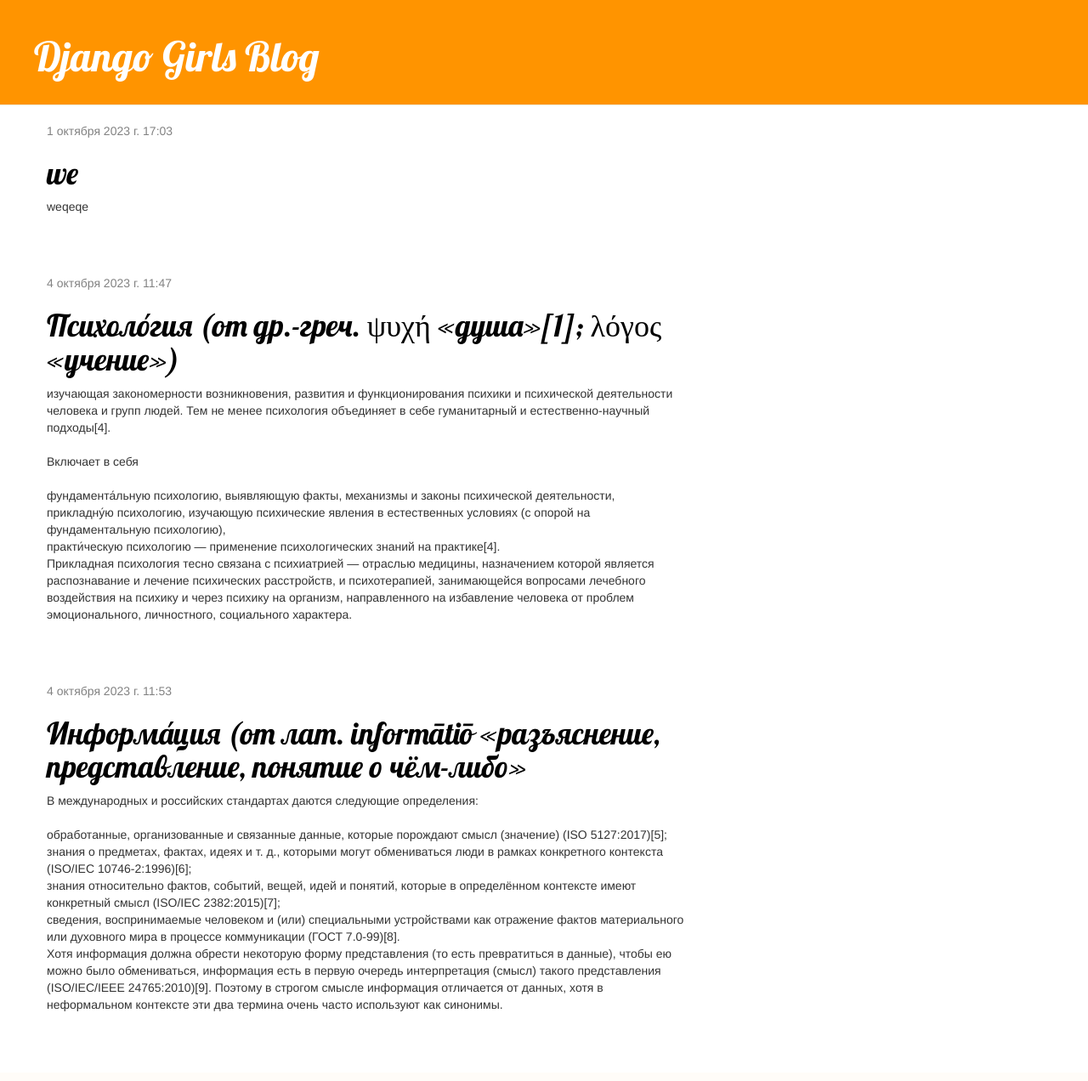
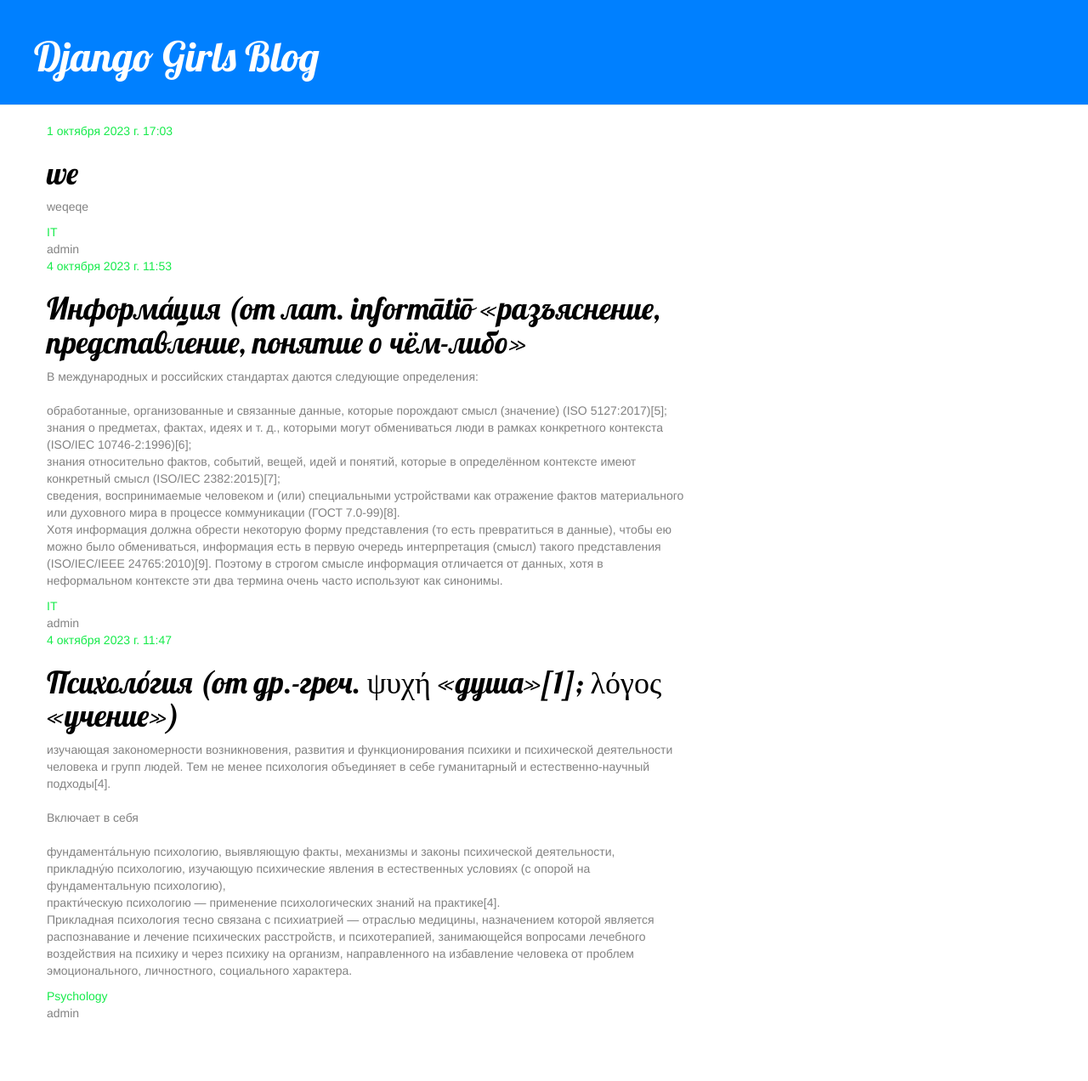
Before and after one commit to JhoskiyCoder/project1-blog, a Django app: page / in a window 1280 px wide. Shown: the whole page at 85% size. Before the commit the page ends 1190 px from the top, so only its background shows below. Run offline with Django 4.2, Linux system fonts and the light colour scheme; data comes from the database, SQL or seed files in the repository; both versions use the stored data as it was after the commit; some libraries are stand-ins or nearby versions.

Commit message:
category, author

```diff
--- a/blog/admin.py
+++ b/blog/admin.py
@@ -1,4 +1,6 @@
 from django.contrib import admin
-from .models import Post
+from .models import Post, Category
 
 admin.site.register(Post)
+
+admin.site.register(Category)
--- a/blog/forms.py
+++ b/blog/forms.py
@@ -1,9 +1,8 @@
 from django import forms
-
 from .models import Post
 
 class PostForm(forms.ModelForm):
 
     class Meta:
         model = Post
-        fields = ('title', 'text',)
+        fields = ('title', 'text', 'category',)
--- a/blog/models.py
+++ b/blog/models.py
@@ -1,6 +1,12 @@
 from django.conf import settings
 from django.db import models
 from django.utils import timezone
+
+class Category(models.Model):
+    title = models.CharField(max_length=200)
+
+    def __str__(self):
+        return self.title
 
 
 class Post(models.Model):
@@ -9,6 +15,7 @@ class Post(models.Model):
     text = models.TextField()
     created_date = models.DateTimeField(default=timezone.now)
     published_date = models.DateTimeField(blank=True, null=True)
+    category = models.ForeignKey(Category, on_delete=models.CASCADE)
 
     def publish(self):
         self.published_date = timezone.now()
--- a/blog/static/css/blog.css
+++ b/blog/static/css/blog.css
@@ -1,10 +1,10 @@
     h1 a {
-    color: #FCA205;
+        color: #0568fc;
         font-family: 'Lobster';
     }
 
     .page-header {
-    background-color: #ff9400;
+        background-color: #0080ff;
         margin-top: 0;
         padding: 20px 20px 20px 40px;
     }
@@ -59,3 +59,11 @@ h4 {
     .post h1 a:visited {
         color: #000000;
     }
+
+    .category {
+        color: #15eb4a;
+    }
+
+    .author {
+        color: seagreen;
+    }
--- a/blog/templates/blog/post_list.html
+++ b/blog/templates/blog/post_list.html
@@ -1,9 +1,13 @@
  {% extends 'blog/base.html' %} {% block content %} {% for post in posts %}
 <div class="post">
     <div class="date">
-        {{ post.published_date }}
+        <div class="category">
+            {{ post.published_date }} </div>
+        <h1><a href="{% url 'post_detail' pk=post.pk %}">{{ post.title }}</a></h1>
+        <p>{{ post.text|linebreaksbr }}</p>
+        <div class="category">
+            {{post.category}}
+        </div class=author>
+        <div>{{post.author}}</div>
     </div>
-    <h1><a href="{% url 'post_detail' pk=post.pk %}">{{ post.title }}</a></h1>
-    <p>{{ post.text|linebreaksbr }}</p>
-</div>
-{% endfor %} {% endblock %}
+    {% endfor %} {% endblock %}
--- a/blog/urls.py
+++ b/blog/urls.py
@@ -1,9 +1,12 @@
 from django.urls import path
 from . import views
+from .views import PostListView
 
 urlpatterns = [
-    path('', views.post_list, name='post_list'),
+   # path('', views.post_list, name='post_list'),
     path('post/<int:pk>/', views.post_detail, name='post_detail'),
     path('post/new/', views.post_new, name='post_new'),
     path('post/<int:pk>/edit/', views.post_edit, name='post_edit'),
+    path('categories/', views.category_list, name='categories'),
+    path('', PostListView.as_view(), name = 'post_list'),
 ]
--- a/blog/views.py
+++ b/blog/views.py
@@ -1,9 +1,18 @@
+from typing import Any, Dict
+from django.db.models.query import QuerySet
 from django.shortcuts import render
 from django.utils import timezone
-from .models import Post
+from .models import Post, Category
 from django.shortcuts import render, get_object_or_404
 from .forms import PostForm
 from django.shortcuts import redirect
+from django.views.generic import ListView
+
+
+class PostListView(ListView):
+    model = Post
+    template_name = 'blog/post_list.html'
+    context_object_name ='posts'
 
 def post_new(request):
     if request.method == "POST":
@@ -18,7 +27,7 @@ def post_new(request):
         form = PostForm()
     return render(request, 'blog/post_edit.html', {'form': form})
 
-def post_list(request):
+#def post_list(request):
     posts = Post.objects.filter(
         published_date__lte=timezone.now()).order_by('published_date')
     return render(request, 'blog/post_list.html', {'posts': posts})
@@ -40,3 +49,8 @@ def post_edit(request, pk):
     else:
         form = PostForm(instance=post)
     return render(request, 'blog/post_edit.html', {'form': form})
+
+def category_list(request):
+    categories = Category.objects.all()
+    posts = Post.objects.filter(categories=Category)
+    return render (request, 'blog/cat_list.html', {"categories": categories})
--- a/mysite/settings.py
+++ b/mysite/settings.py
@@ -38,6 +38,7 @@ INSTALLED_APPS = [
     'django.contrib.messages',
     'django.contrib.staticfiles',
     'blog',
+    'bootstrap4',
 ]
 
 MIDDLEWARE = [
```
Also changed, not shown: blog/templates/blog/post_detail.html (+5 -2 lines), blog/migrations/0002_auto_20230925_1710.py (added), blog/templates/blog/cat_list.html (added), db.sqlite3. Lines whose indentation alone changed are shown as unchanged.
